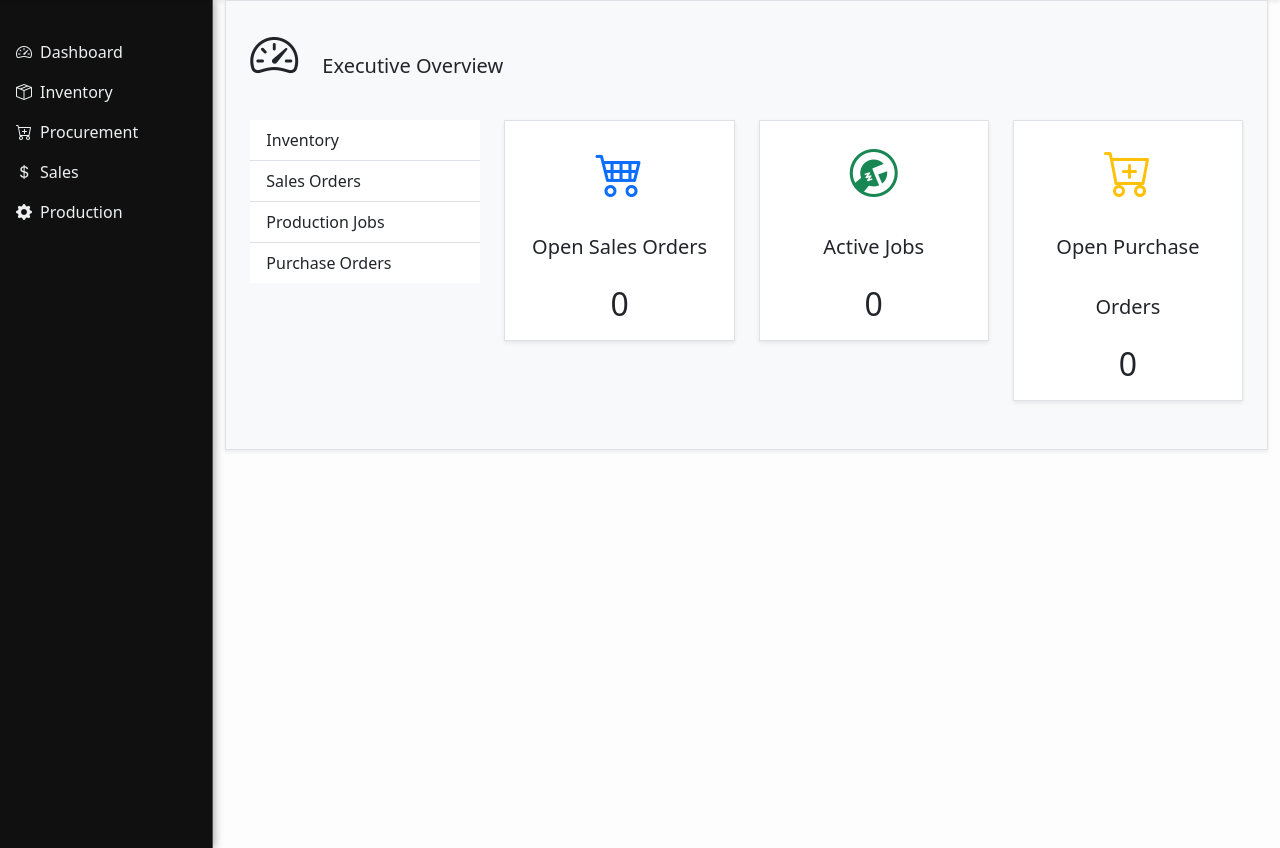
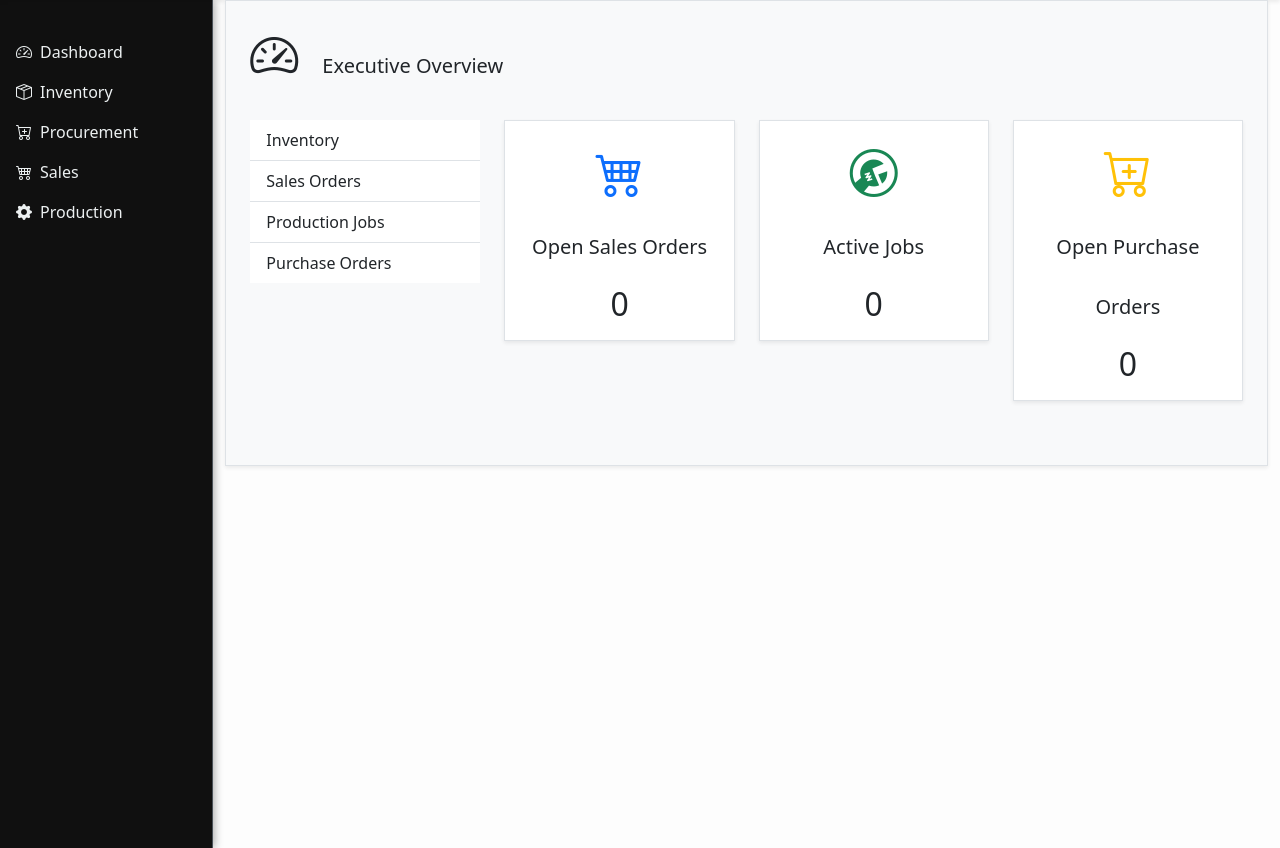
Before and after one commit to Um9i/ERPv, a Django app: page /dashboard/ in a window 1280 px wide. Shown: the part 66-914 px from the top of the page. Run offline with Django 4.2, Linux system fonts and the light colour scheme; the visitor is signed in with stand-in values (Sample User, id 1); data that the repository does not hold is empty.

Commit message:
fix: Update column classes in metric card and correct sales icon in sidebar links

```diff
--- a/templates/includes/metric_card.html
+++ b/templates/includes/metric_card.html
@@ -1,4 +1,4 @@
-<div class="col">
+<div class="col-lg-6 col-xl-4 mb-3">
     <div class="card text-center shadow-sm">
         {% if url %}
         <a href="{{ url }}" class="text-decoration-none text-dark">
--- a/templates/includes/sidebar_links.html
+++ b/templates/includes/sidebar_links.html
@@ -15,7 +15,7 @@
 </li>
 <li class="nav-item">
     <a href="{% url 'sales:sales-dashboard' %}" class="nav-link align-middle px-0">
-        <i class="bi bi-currency-dollar me-2"></i>Sales
+        <i class="bi bi-cart4 me-2"></i>Sales
     </a>
 </li>
 <li class="nav-item">
```
